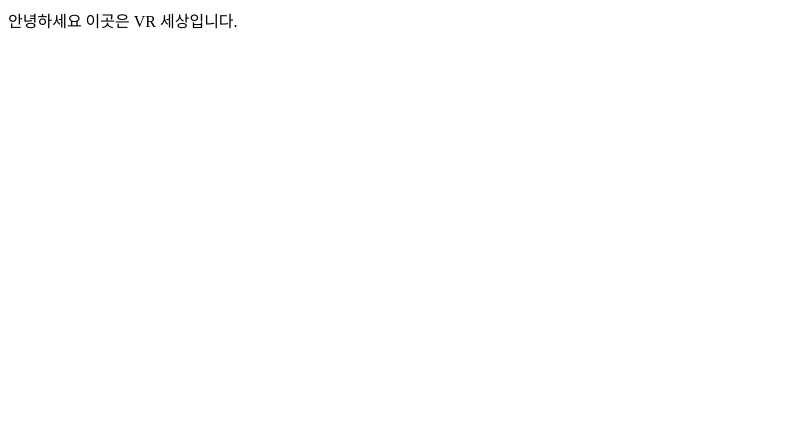
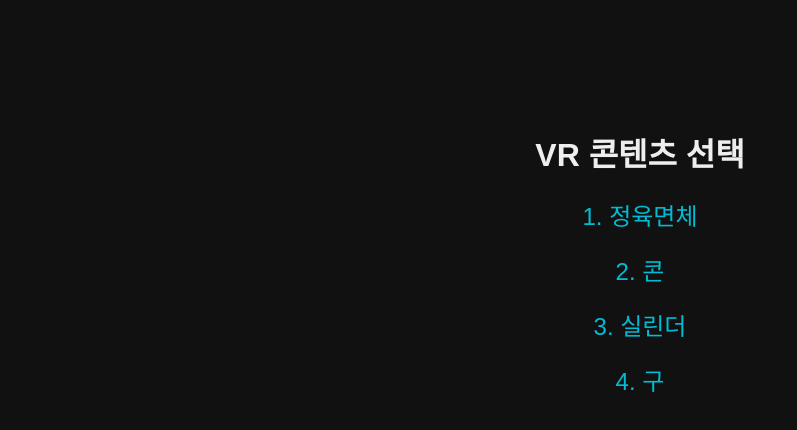
Before and after one commit to yth-01/yth-01.github.io, a plain HTML site: page index.html in a window 1280 px wide. Shown: the whole page, without its empty margins (0-797 px from the left). Drawn offline with Linux system fonts and the light colour scheme.

Commit message:
Update index.html

```diff
--- a/index.html
+++ b/index.html
@@ -1 +1,35 @@
-안녕하세요 이곳은 VR 세상입니다.
+<!DOCTYPE html>
+<html lang="ko">
+<head>
+  <meta charset="UTF-8">
+  <title>VR 콘텐츠 메뉴</title>
+  <style>
+    body {
+      font-family: sans-serif;
+      background-color: #111;
+      color: #eee;
+      text-align: center;
+      padding-top: 100px;
+    }
+
+    a {
+      display: block;
+      margin: 20px;
+      font-size: 24px;
+      text-decoration: none;
+      color: #00BCD4;
+    }
+
+    a:hover {
+      color: #FFC107;
+    }
+  </style>
+</head>
+<body>
+  <h1>VR 콘텐츠 선택</h1>
+  <a href="cube.html">1. 정육면체</a>
+  <a href="cone.html">2. 콘</a>
+  <a href="cylinder.html">3. 실린더</a>
+  <a href="sphere.html">4. 구</a>
+</body>
+</html>
```
